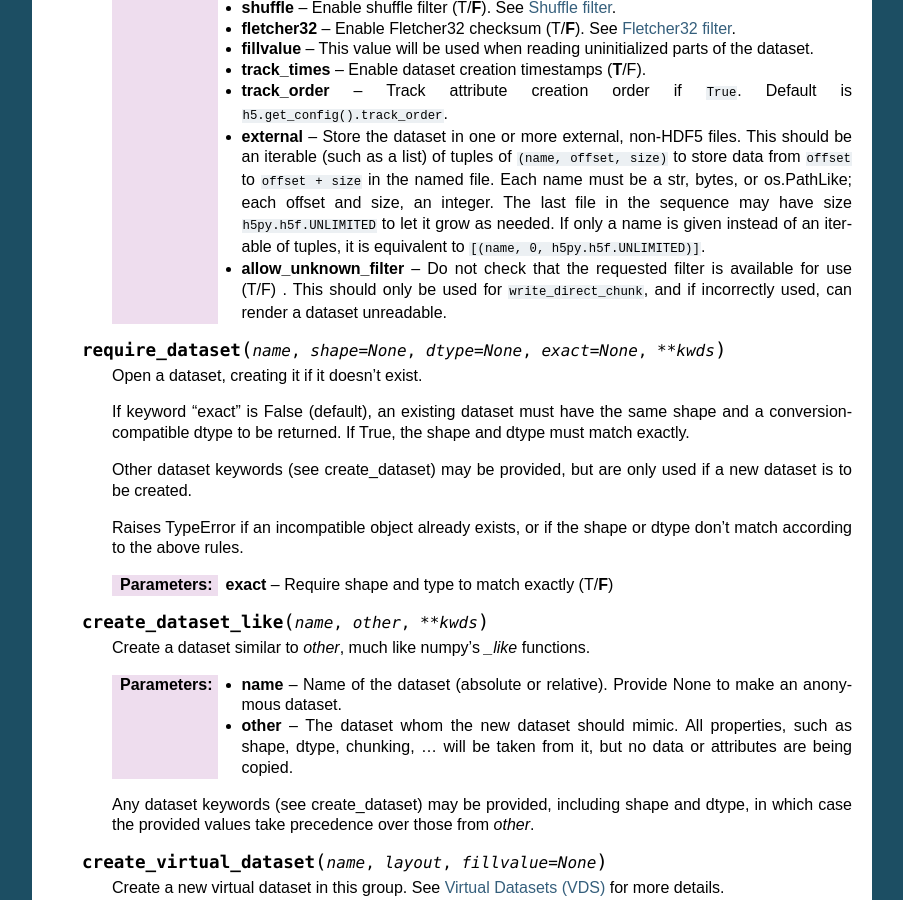
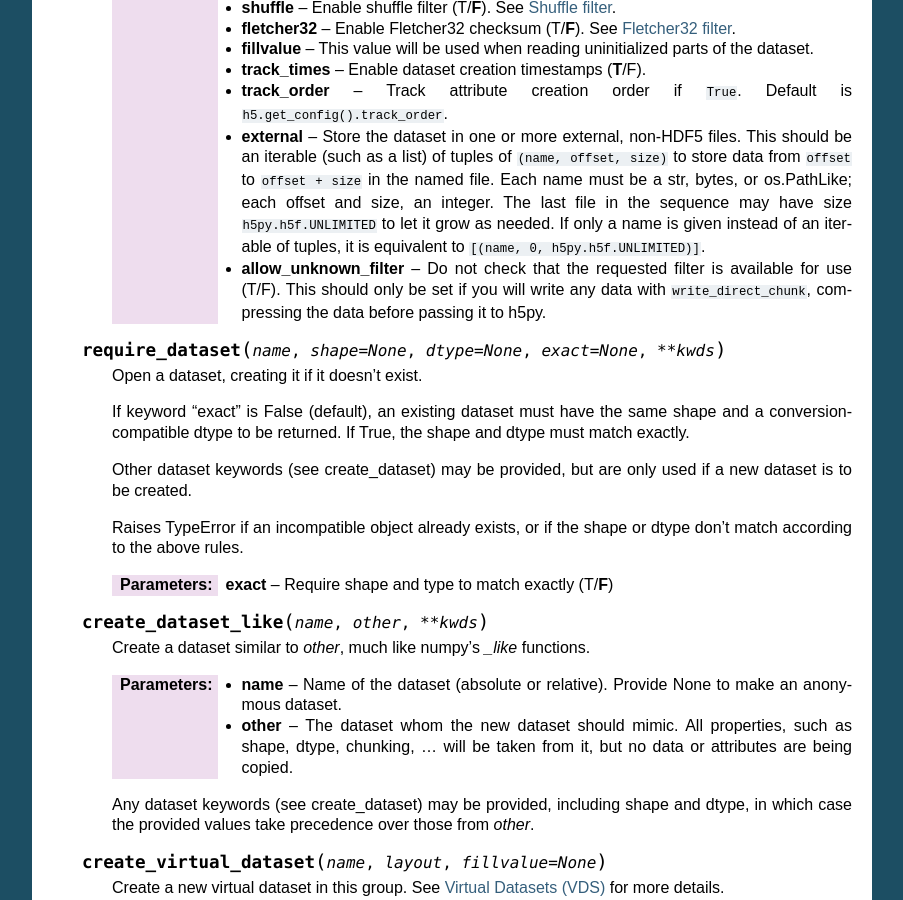
Before and after one commit to zhongxing-2/h5py, a Sphinx documentation site: the page built from docs/high/group.rst, in a window 1280 px wide and 900 px high, scrolled down 5212 px. Shown: the whole window, without its empty margins (198-1101 px from the left). Built offline with Sphinx 7.4.7, drawn with Linux system fonts in a browser that asks for light colours.

Commit message:
Add formating/wording suggestions from @takluyver
Co-authored-by: Thomas Kluyver <thomas@kluyver.me.uk>

```diff
--- a/docs/high/group.rst
+++ b/docs/high/group.rst
@@ -378,9 +378,9 @@ Reference
             of tuples, it is equivalent to
             ``[(name, 0, h5py.h5f.UNLIMITED)]``.
         :keyword allow_unknown_filter: Do not check that the requested filter is
-            available for use (T/F) .  This should only be used for
-            ``write_direct_chunk``, and if incorrectly used, can render a
-            dataset unreadable.
+            available for use (T/F). This should only be set if you will
+            write any data with ``write_direct_chunk``, compressing the
+            data before passing it to h5py.
 
     .. method:: require_dataset(name, shape=None, dtype=None, exact=None, **kwds)
 
--- a/news/allow-unknown-filter.rst
+++ b/news/allow-unknown-filter.rst
@@ -2,8 +2,8 @@ New features
 ------------
 
 * Add `allow_unknown_filter` option to `group.create_dataset`. This should only
-  be used for `direct_write_chunk`, and avoid the need to use the low-level API
-  to create a dataset for use with `direct_write_chunk`.
+  be used for `write_direct_chunk`, and avoid the need to use the low-level API
+  to create a dataset for use with `write_direct_chunk`.
 
 Deprecations
 ------------
```
Also changed, not shown: 1 other file.
